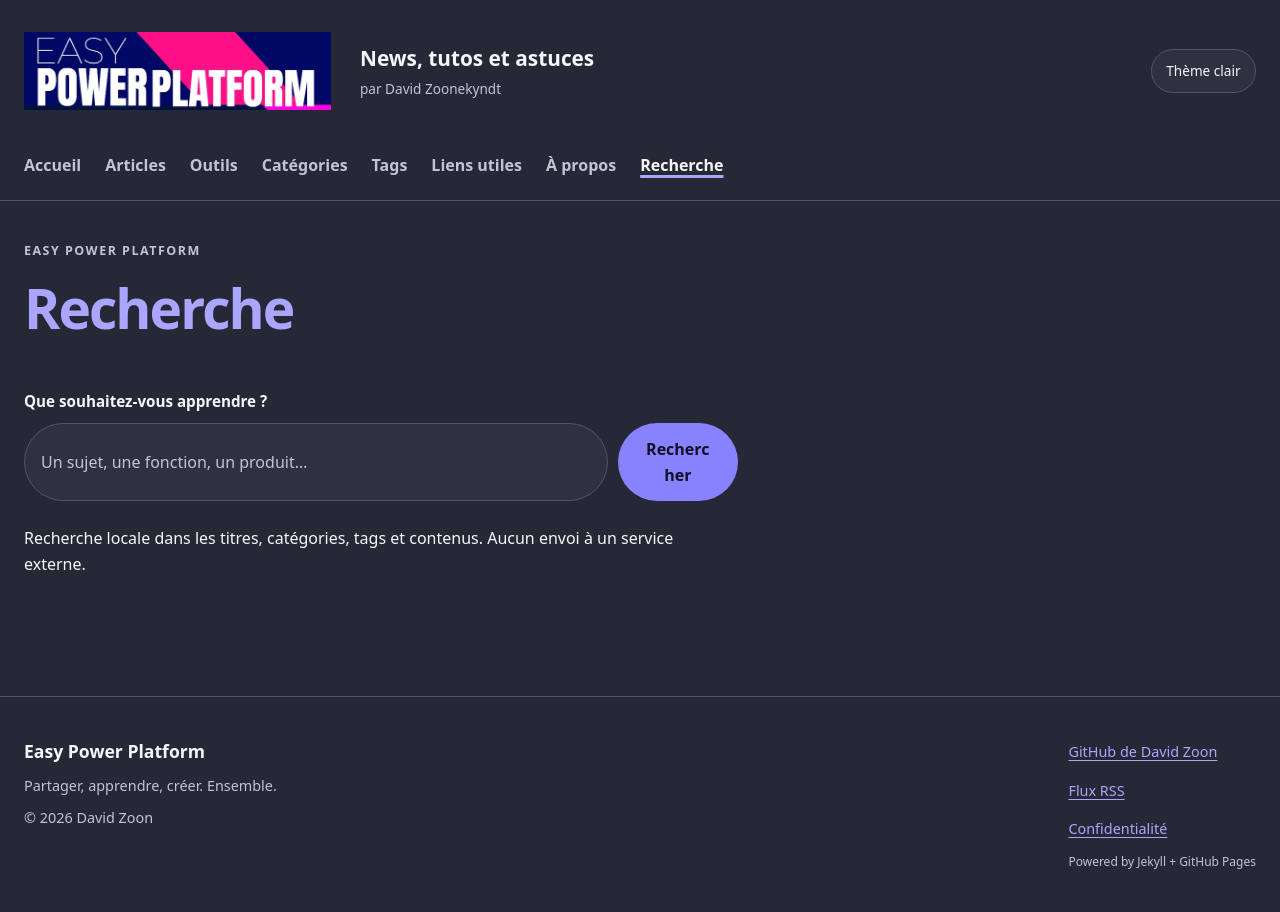
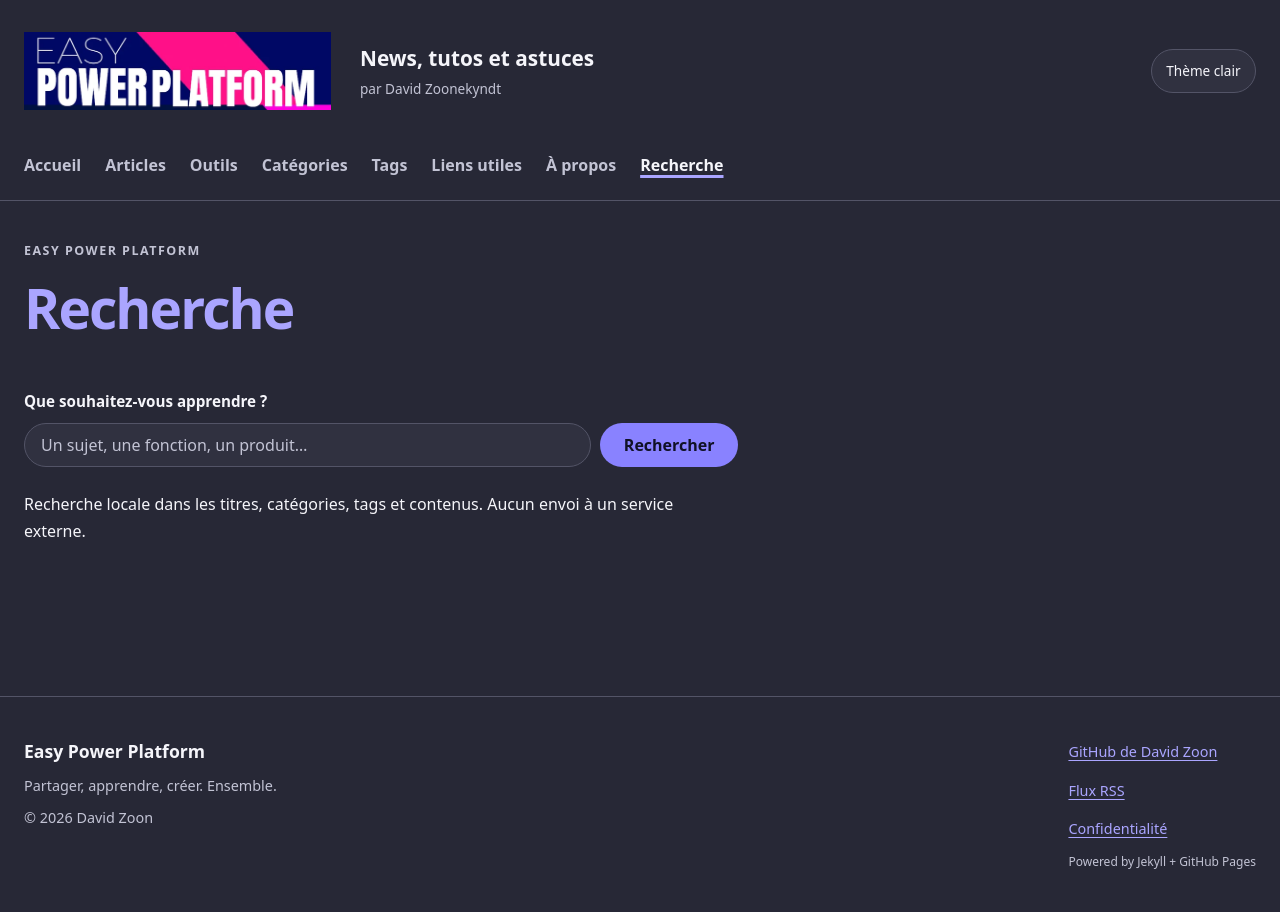
Before and after one commit to DavidZoon/easy-power-platform, a Jekyll site: the page built from search/index.html, in a window 1280 px wide. Built offline with Jekyll 4.4.1, drawn with Linux system fonts in a browser that asks for light colours.

Commit message:
Keep search button on one line and reduce search control height
Co-authored-by: Copilot <223556219+Copilot@users.noreply.github.com>

```diff
--- a/_sass/_sidebar.scss
+++ b/_sass/_sidebar.scss
@@ -2,6 +2,11 @@
 .sidebar { > :first-child { margin-top: 0; } section { margin-top: 2rem; } h2 { font-size: 1.1rem; display: flex; justify-content: space-between; gap: .5rem; } }
 .search-form { margin-bottom: 1.5rem; label { display: block; font-size: .95rem; font-weight: 600; margin-bottom: .6rem; } input { min-width: 0; width: 100%; background: var(--surface); color: var(--text); border: $border solid var(--line); border-radius: 999px; padding: .6rem 1rem; &::placeholder { color: var(--muted); opacity: 1; } } }
 .search-controls { display: flex; gap: .6rem; }
+#local-search .search-controls {
+  input, .button { min-height: 44px; padding-block: .35rem; }
+  input { flex: 1 1 auto; }
+  .button { flex: 0 0 auto; white-space: nowrap; }
+}
 .sidebar .search-controls { flex-wrap: wrap; .button { padding: .45rem 1rem; font-size: .85rem; } }
 // Sidebar explorer: one card per root category, sub-categories inside without separators.
 .category-list { list-style: none; padding: 0; margin: 0; display: grid; gap: .75rem;
```
